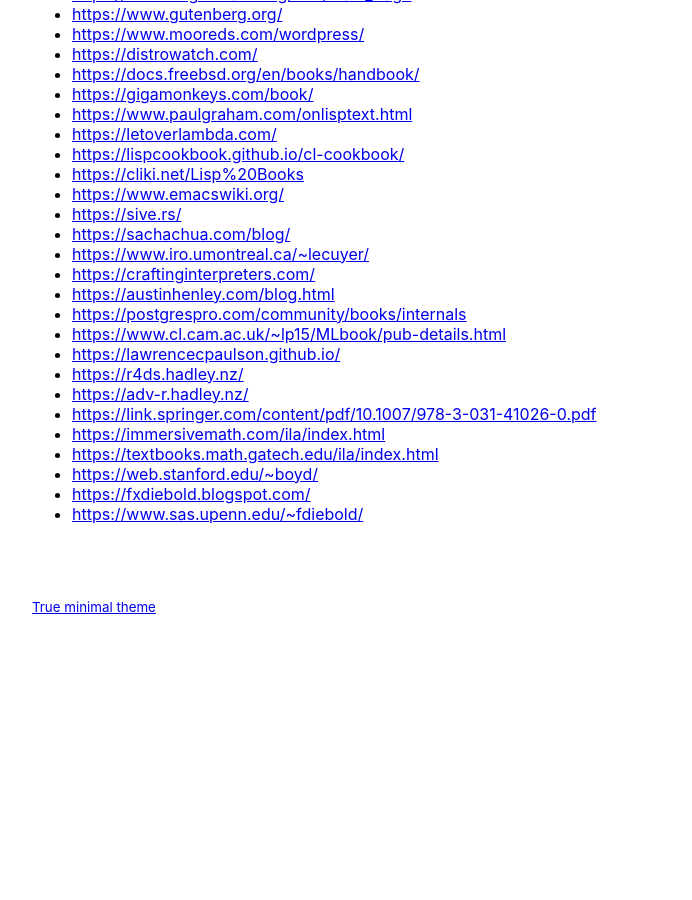
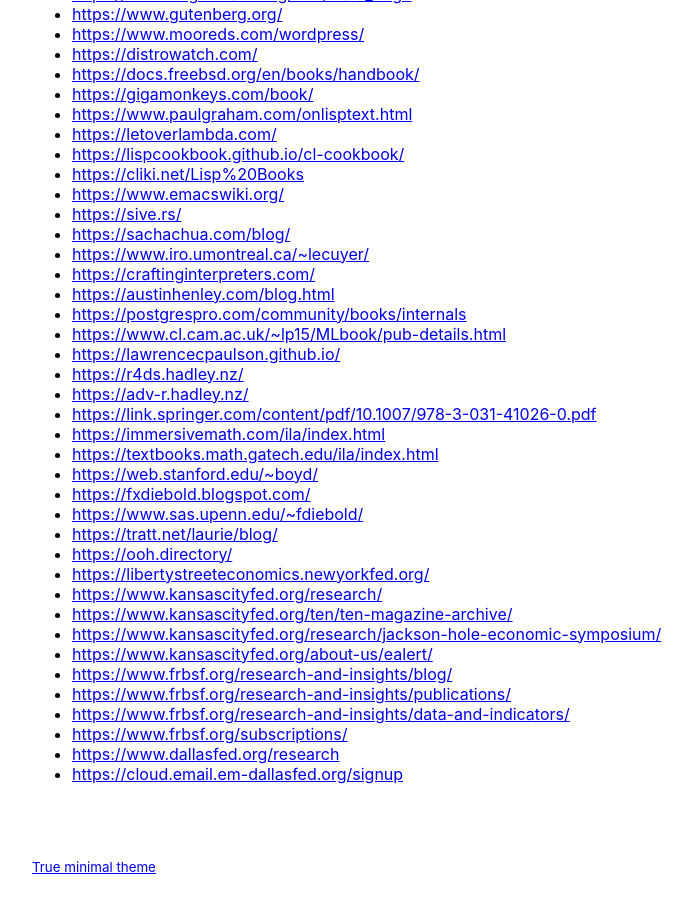
Before and after one commit to bachmeil/the-blog, a Jekyll site: the page built from _posts/2026-06-20-finding-content.md, in a window 1280 px wide and 900 px high, scrolled down 1606 px. Shown: the whole window, without its empty margins (218-910 px from the left). Built offline with Jekyll 4.4.1, drawn with Linux system fonts in a browser that asks for light colours; before the commit the page ends 2246 px from its top, so only the background shows below that.

Commit message:
More links

```diff
--- a/_posts/2026-06-20-finding-content.md
+++ b/_posts/2026-06-20-finding-content.md
@@ -94,3 +94,16 @@
 - <https://web.stanford.edu/~boyd/>
 - <https://fxdiebold.blogspot.com/>
 - <https://www.sas.upenn.edu/~fdiebold/>
+- <https://tratt.net/laurie/blog/>
+- <https://ooh.directory/>
+- <https://libertystreeteconomics.newyorkfed.org/>
+- <https://www.kansascityfed.org/research/>
+- <https://www.kansascityfed.org/ten/ten-magazine-archive/>
+- <https://www.kansascityfed.org/research/jackson-hole-economic-symposium/>
+- <https://www.kansascityfed.org/about-us/ealert/>
+- <https://www.frbsf.org/research-and-insights/blog/>
+- <https://www.frbsf.org/research-and-insights/publications/>
+- <https://www.frbsf.org/research-and-insights/data-and-indicators/>
+- <https://www.frbsf.org/subscriptions/>
+- <https://www.dallasfed.org/research>
+- <https://cloud.email.em-dallasfed.org/signup>
```
